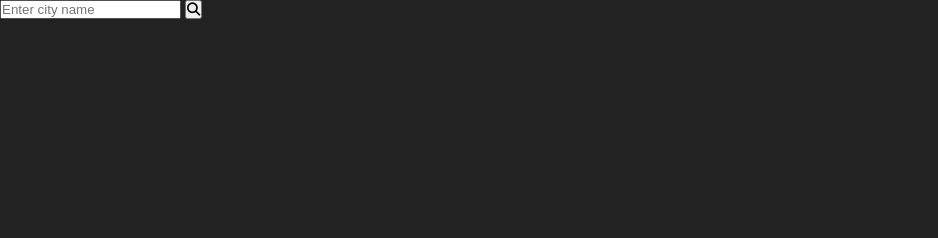
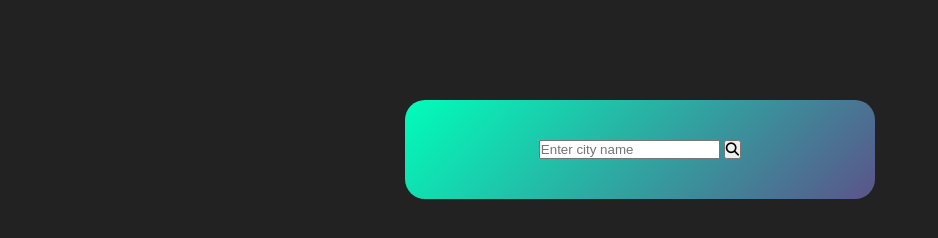
Before and after one commit to ramziddinolimov/weather_js, a plain HTML site: page index.html in a window 1280 px wide. Shown: the whole page, without its empty margins (0-938 px from the left). Drawn offline with Linux system fonts and the light colour scheme.

Commit message:
card continued

```diff
--- a/style.css
+++ b/style.css
@@ -16,4 +16,11 @@ body {
 
 .card {
     width: 100%;
+    max-width: 470px;
+    background: linear-gradient(135deg, #00feba, #5b548a);
+    color: #fff;
+    margin: 100px auto 0;
+    border-radius: 20px;
+    padding: 40px 35px;
+    text-align: center;
 }
```
